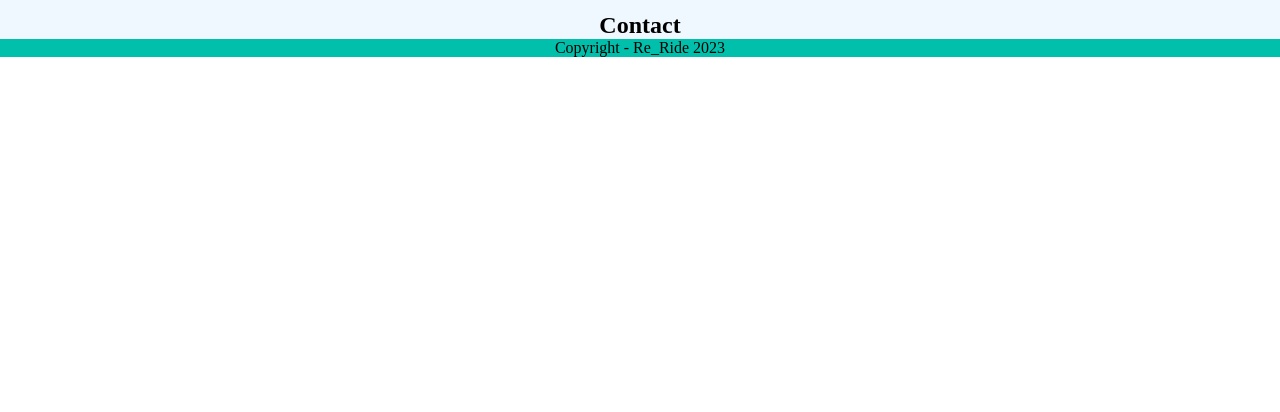
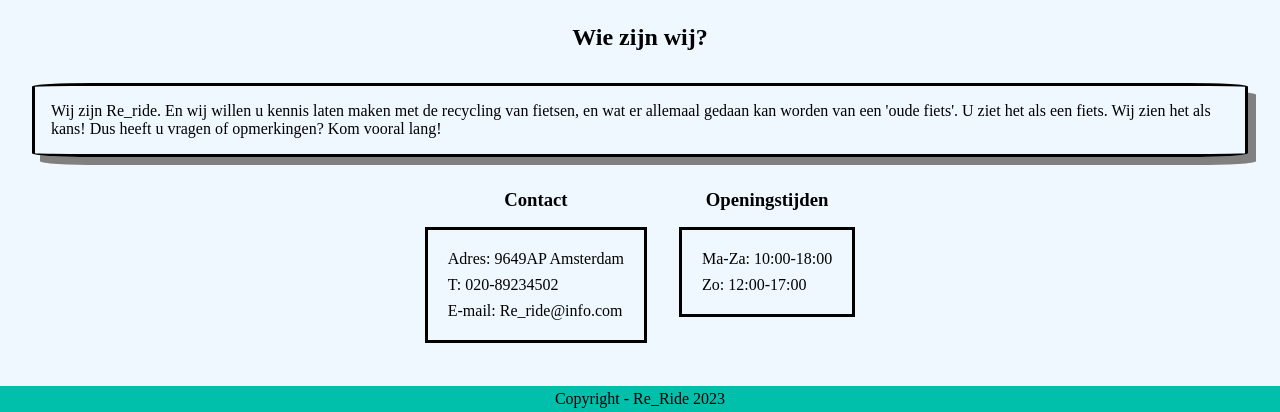
Before and after one commit to Jeffrey0408/individueel_project, a plain HTML site: page contact.html in a window 1280 px wide. Shown: the part 388-800 px from the top of the page. Drawn offline with Linux system fonts and the light colour scheme.

Commit message:
Eindproduct 1.0

```diff
--- a/contact.html
+++ b/contact.html
@@ -22,7 +22,25 @@
     </header>
 
     <main>
-        <h2>Contact</h2>
+        <h2>Wie zijn wij?</h2>
+        <p>Wij zijn Re_ride. En wij willen u kennis laten maken met de recycling van fietsen, en wat er allemaal gedaan kan worden van een 'oude fiets'. U ziet het als een fiets. Wij zien het als kans! Dus heeft u vragen of opmerkingen? Kom vooral lang!</p>
+            <div class="contact">
+                <div>
+                    <h3>Contact</h3>
+                    <ul>
+                        <li>Adres:  9649AP Amsterdam</li>
+                        <li> T: 020-89234502</li>
+                        <li>E-mail: Re_ride@info.com</li>
+                    </ul>
+                </div>
+                <div>
+                    <h3>Openingstijden</h3>
+                    <ul>
+                        <li>Ma-Za: 10:00-18:00 </li>
+                        <li>Zo: 12:00-17:00</li>
+                    </ul>
+                </div>
+            </div>
     </main>
 
     <footer>
--- a/style.css
+++ b/style.css
@@ -2,6 +2,17 @@
     padding: 0;
     margin: 0;
     box-sizing: border-box;
+}
+
+body {
+    background-color: aliceblue;
+    display: flex;
+    flex-direction: column;
+    min-height: 100vh;
+}
+
+main {
+    flex-grow: 1;
 }
 
 .logo {
@@ -14,8 +25,8 @@ header, h2, p, h3 {
     justify-content: center;
 }
 
-header, main {
-    background-color: aliceblue;
+h2 {
+    margin: 0.5em;
 }
 
 nav {
@@ -36,16 +47,16 @@ li a {
     padding: 0.75em;
     list-style-type: none;
     text-decoration: none;
-    color: black
+    color: black;
+    font-weight: 600;
 }
 
 p {
     margin: 2em;
     border-style: solid;
     padding: 1em;
-    background-color: #00BFAB;
     border-radius: 5%;
-    box-shadow: 0.5em 0.5em gray
+    box-shadow: 0.5em 0.5em gray;
 }
 
 /* hier begint home */
@@ -61,7 +72,7 @@ p {
 }
 
 .home img {
-    max-width: 100%;
+    width: 100%;
     display: flex;
     justify-content: center;
     border-style: solid;
@@ -102,10 +113,11 @@ p {
 }
 
 .over p {
+    display: flex;
+    justify-content: center;
     border-style: none;
     margin: 1em;
-    display: flex;
-    justify-content: center;
+   background-color: #00BFAB;
     flex-direction: column;
 }
 
@@ -148,15 +160,41 @@ figcaption {
 }
 
 .collage img {
+    width: auto;
     margin: 0.5em;
     display: flex;
     justify-content: center;
 }
 
+/* hier begint contact */
+
+.contact {
+    display: flex;
+    justify-content: center;
+    flex-direction: row;
+    margin: 1em;
+}
+
+.contact ul {
+    display: flex;
+    justify-content: center;
+    flex-direction: column;
+    padding: 1em;
+    border-style: solid;
+    margin: 1em;
+}
+
+.contact li {
+    padding: 0.25em;
+}
+
+.contact img {
+    width: 50%;
+}
 
 footer {
     display: flex;
     justify-content: center;
-    align-items: flex-end;
+    padding: 0.25em;
     background-color: #00BFAB;
 }
```
Also changed, not shown: index.html (+3 -2 lines), over.html (+5 -4 lines), producten.html (+1 -1 lines).
